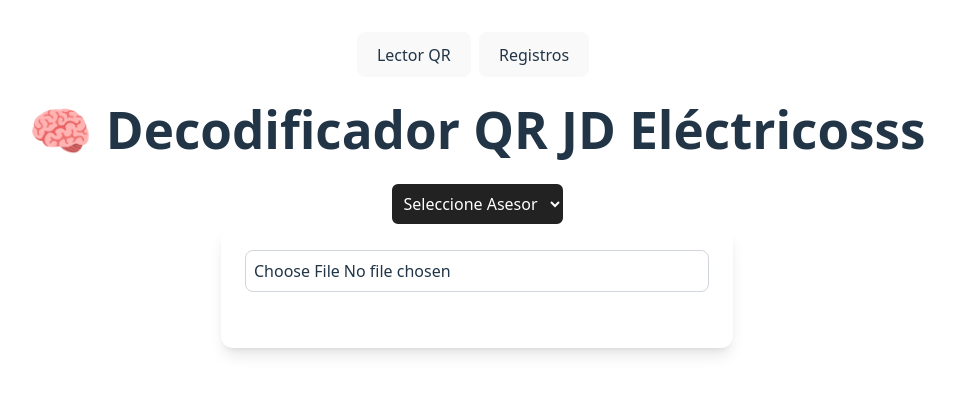
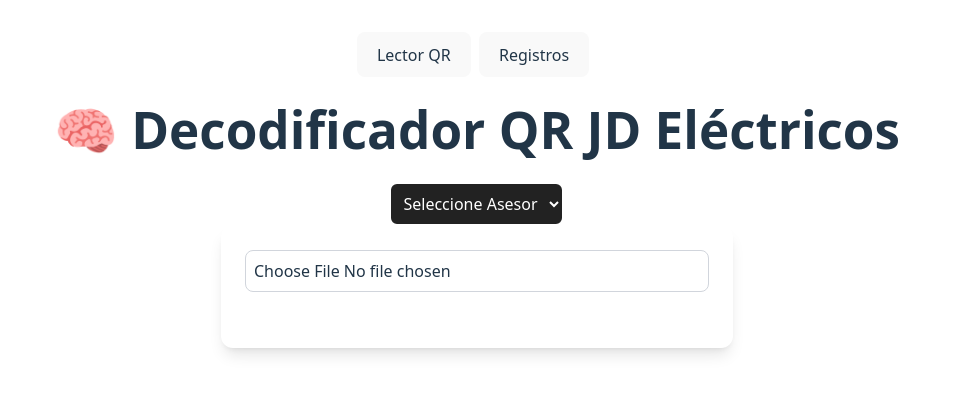
Before and after one commit to Abic26/test-front-qr, a Vue app: page / in a window 1280 px wide. Shown: the top 394 px of the page, without its empty margins (163-1118 px from the left). Built offline with nearby package versions, Linux system fonts and the light colour scheme.

Commit message:
aaaa si remove ssss

```diff
--- a/src/components/qrlector.vue
+++ b/src/components/qrlector.vue
@@ -10,7 +10,7 @@
     </div>
 
     <h1 class="text-xl sm:text-2xl font-bold mb-4 sm:mb-6 text-center">
-      🧠 Decodificador QR JD Eléctricosss
+      🧠 Decodificador QR JD Eléctricos
     </h1>
     <select
       v-model="selectedUser"
```
